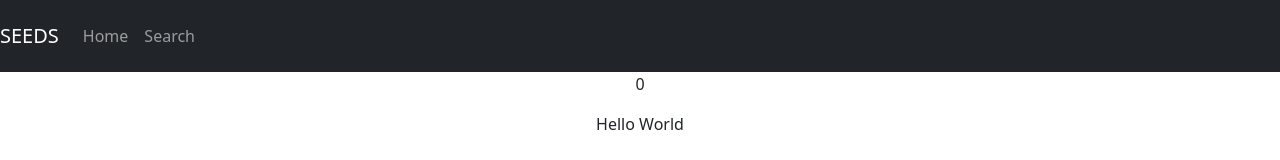
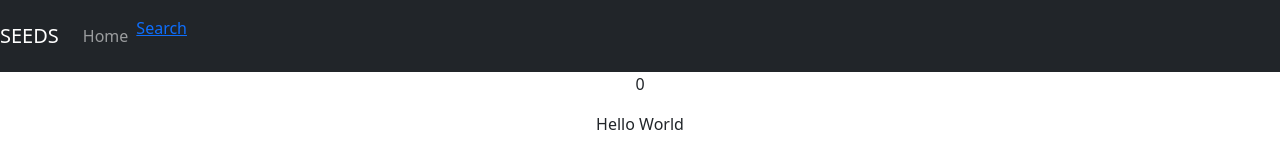
Before and after one commit to RanulJaya/react-table-app, a React (Create React App) app in the folder client/: page / in a window 1280 px wide. Shown: the top 160 px of the page. Built offline with nearby package versions, Linux system fonts and the light colour scheme.

Commit message:
test links

```diff
--- a/client/src/components/Navbar.js
+++ b/client/src/components/Navbar.js
@@ -11,7 +11,7 @@ const NavBar = () => {
             <div className="link">
                 <Nav className="mr-auto">
                     <Nav.Link href="/">Home</Nav.Link>
-                    <Nav.Link href="/search">Search</Nav.Link>
+                    <Link to="/search">Search</Link>
                 </Nav>
             </div>
         </nav>
```
